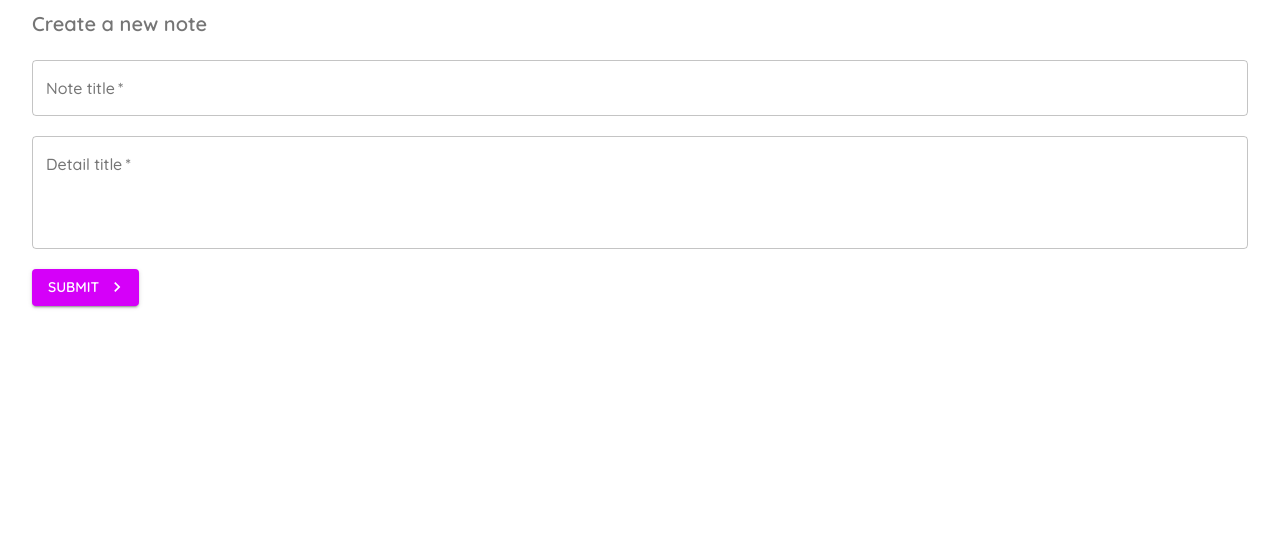
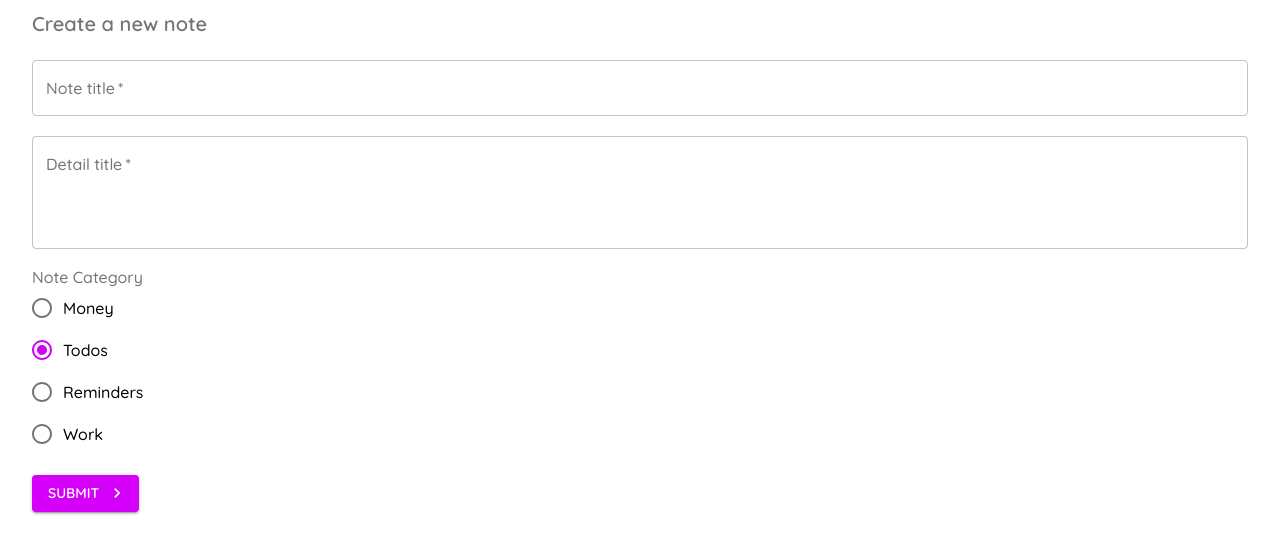
Before and after one commit to yayanrw/react-notesapp-materialui, a React (Create React App) app: page /create in a window 1280 px wide. Shown: the top 554 px of the page. Built offline with nearby package versions, Linux system fonts and the light colour scheme.

Commit message:
add helpertext when error true

```diff
--- a/src/pages/Create.js
+++ b/src/pages/Create.js
@@ -1,5 +1,15 @@
 import React, { useState } from "react";
-import { Typography, Button, Container, TextField } from "@material-ui/core";
+import {
+  Typography,
+  Button,
+  Container,
+  TextField,
+  RadioGroup,
+  FormControlLabel,
+  Radio,
+  FormLabel,
+  FormControl,
+} from "@material-ui/core";
 import { KeyboardArrowRight } from "@material-ui/icons";
 import { makeStyles } from "@material-ui/styles";
 
@@ -15,16 +25,17 @@
   const classes = useStyles();
   const [title, setTitle] = useState("");
   const [detail, setDetail] = useState("");
-  const [titleError, settitleError] = useState(false);
-  const [detailError, setdetailError] = useState(false);
+  const [titleError, setTitleError] = useState(false);
+  const [detailError, setDetailError] = useState(false);
+  const [category, setCategory] = useState("todos");
 
   const handleSubmit = (e) => {
     e.preventDefault();
-    settitleError(false);
-    setdetailError(false);
+    setTitleError(false);
+    setDetailError(false);
 
-    title === "" ? settitleError(true) : settitleError(false);
-    detail === "" ? setdetailError(true) : setdetailError(false);
+    title === "" ? setTitleError(true) : setTitleError(false);
+    detail === "" ? setDetailError(true) : setDetailError(false);
 
     if (title && detail) {
       console.log(title, detail);
@@ -47,7 +58,9 @@
           fullWidth
           required
           error={titleError}
+          helperText={titleError ? "Please fill this field" : ""}
         />
+
         <TextField
           onChange={(e) => setDetail(e.target.value)}
           className={classes.field}
@@ -59,7 +72,26 @@
           fullWidth
           required
           error={detailError}
+          helperText={detailError ? "Please fill this field" : ""}
         />
+
+        <FormControl className={classes.field}>
+          <FormLabel>Note Category</FormLabel>
+          <RadioGroup
+            value={category}
+            onChange={(e) => setCategory(e.target.value)}
+          >
+            <FormControlLabel value="money" control={<Radio />} label="Money" />
+            <FormControlLabel value="todos" control={<Radio />} label="Todos" />
+            <FormControlLabel
+              value="reminders"
+              control={<Radio />}
+              label="Reminders"
+            />
+            <FormControlLabel value="work" control={<Radio />} label="Work" />
+          </RadioGroup>
+        </FormControl>
+
         <Button
           type="submit"
           variant="contained"
```
